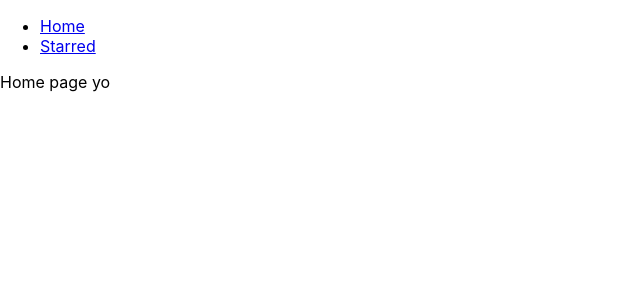
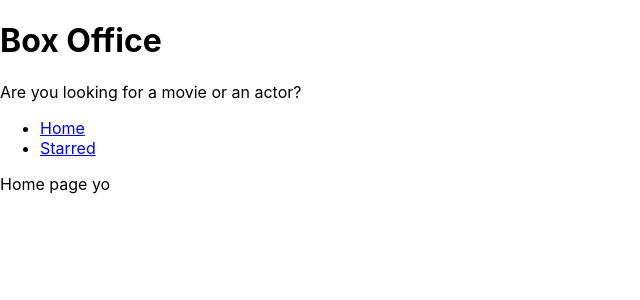
Before and after one commit to cgriff21/box-office, a React (Create React App) app: page / in a window 1280 px wide. Shown: the top 300 px of the page, without its empty margins (0-640 px from the left). Built offline with nearby package versions, Linux system fonts and the light colour scheme.

Commit message:
created layout and title

```diff
--- a/src/App.js
+++ b/src/App.js
@@ -1,15 +1,11 @@
 import React from 'react';
 import { Switch, Route } from 'react-router-dom';
 
-import Navs from './components/Navs';
 import Home from './pages/Home';
 import Starred from './pages/Starred';
 
 function App() {
   return (
-    <div>
-      <Navs />
-
     <Switch>
       <Route exact path="/">
         <Home />
@@ -21,7 +17,6 @@
 
       <Route>Not a page yo</Route>
     </Switch>
-    </div>
   );
 }
 
--- /dev/null
+++ b/src/components/MainPageLayout.js
@@ -0,0 +1,19 @@
+import React from 'react';
+import Navs from './Navs';
+import Title from './Title';
+
+const MainPageLayout = ({ children }) => {
+  return (
+    <div>
+      <Title
+        title="Box Office"
+        subtitle="Are you looking for a movie or an actor?"
+      />
+      <Navs />
+
+      {children}
+    </div>
+  );
+};
+
+export default MainPageLayout;
--- /dev/null
+++ b/src/components/Title.js
@@ -0,0 +1,12 @@
+import React from 'react';
+
+const Title = ({ title, subtitle }) => {
+  return (
+    <div>
+      <h1>{title}</h1>
+      <p>{subtitle}</p>
+    </div>
+  );
+};
+
+export default Title;
--- a/src/pages/Home.js
+++ b/src/pages/Home.js
@@ -1,7 +1,8 @@
 import React from 'react';
+import MainPageLayout from '../components/MainPageLayout';
 
 const Home = () => {
-  return <div>Home page yo</div>;
+  return <MainPageLayout>Home page yo</MainPageLayout>;
 };
 
 export default Home;
--- a/src/pages/Starred.js
+++ b/src/pages/Starred.js
@@ -1,7 +1,8 @@
 import React from 'react';
+import MainPageLayout from '../components/MainPageLayout';
 
 const Starred = () => {
-  return <div>Starred page yo</div>;
+  return <MainPageLayout>Starred page yo</MainPageLayout>;
 };
 
 export default Starred;
```
Lines whose indentation alone changed are shown as unchanged.
